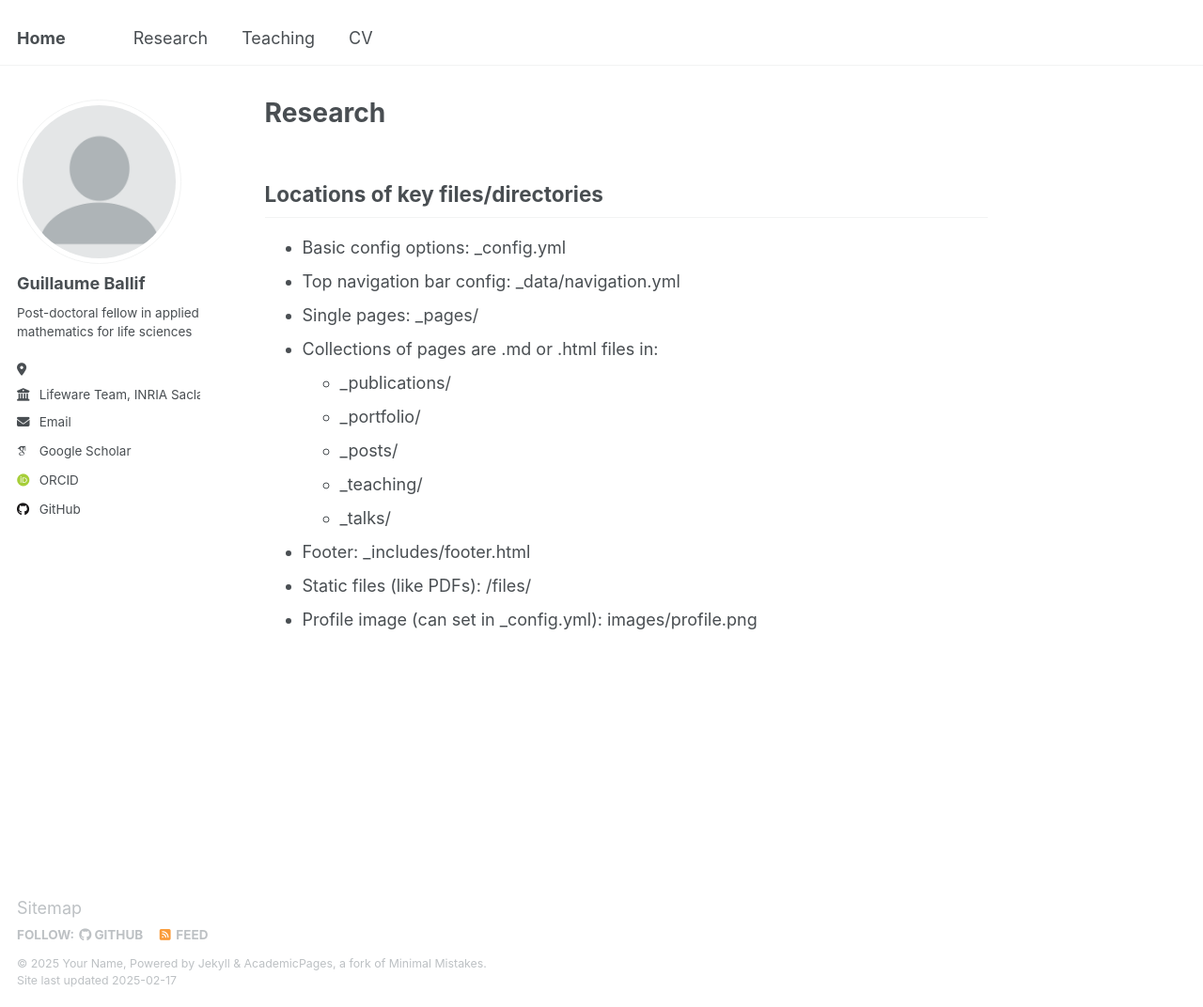
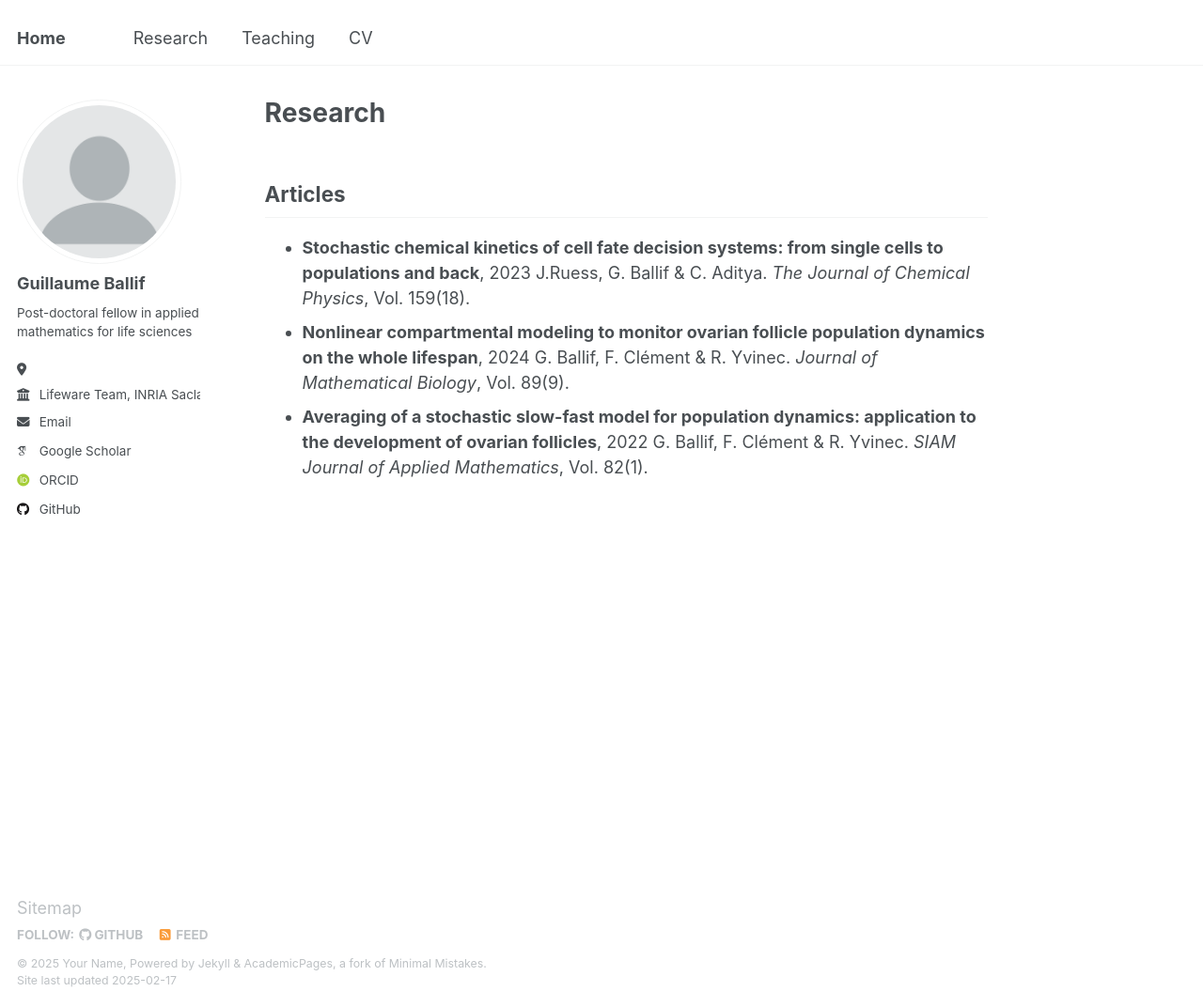
Before and after one commit to guillaumeballif/guillaumeballif.github.io, a Jekyll site: the page built from _pages/research.md, in a window 1280 px wide and 1072 px high. Shown: the whole window at 94% size. Built offline with Jekyll 4.4.1, drawn with Linux system fonts in a browser that asks for light colours; some web fonts are replaced.

Commit message:
Update research.md

```diff
--- a/_pages/research.md
+++ b/_pages/research.md
@@ -7,17 +7,11 @@ redirect_from:
   - /research.html
 ---
 
-## Locations of key files/directories
+## Articles
 
-* Basic config options: _config.yml
-* Top navigation bar config: _data/navigation.yml
-* Single pages: _pages/
-* Collections of pages are .md or .html files in:
-  * _publications/
-  * _portfolio/
-  * _posts/
-  * _teaching/
-  * _talks/
-* Footer: _includes/footer.html
-* Static files (like PDFs): /files/
-* Profile image (can set in _config.yml): images/profile.png
+* **Stochastic chemical kinetics of cell fate decision systems: from single cells to populations and back**, 2023
+  J.Ruess, G. Ballif & C. Aditya. _The Journal of Chemical Physics_, Vol. 159(18).
+* **Nonlinear compartmental modeling to monitor ovarian follicle population dynamics on the whole lifespan**, 2024
+  G. Ballif, F. Clément & R. Yvinec. _Journal of Mathematical Biology_, Vol. 89(9).
+* **Averaging of a stochastic slow-fast model for population dynamics: application to the development of ovarian follicles**, 2022
+  G. Ballif, F. Clément & R. Yvinec. _SIAM Journal of Applied Mathematics_, Vol. 82(1).
```
